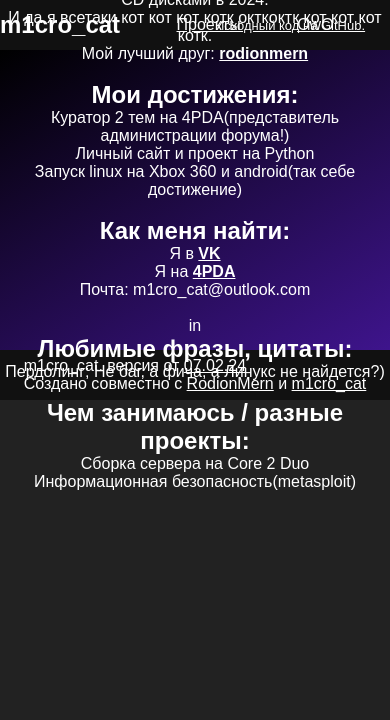
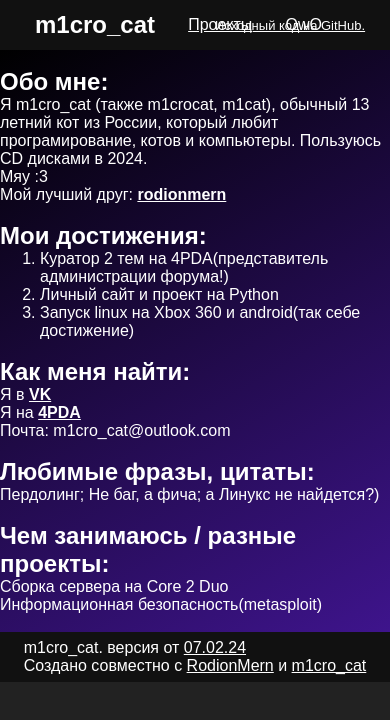
Before and after one commit to m1crocat/m1cro.is-a.dev, a plain HTML site: page index.html in a window 390 px wide. Drawn offline with Linux system fonts and the light colour scheme; a web font is replaced by a local one.

Commit message:
фиксы

```diff
--- a/index.html
+++ b/index.html
@@ -17,10 +17,10 @@
 		</div>
 	</nav>
 	<div class="main">
-		<div class="main__about">
+		<div class="main__about"><br>
 			<h2>Обо мне:</h2>
-			<p>Я m1cro_cat (также m1crocat, m1cat), обычный 13 летний кот из России, который любит програмирование, котов и компьютеры. Пользуюсь CD дисками в 2024.<br> И да я всетаки кот кот кот котк окткоктк кот кот кот котк. </p>
-						<p>Мой лучший друг: <strong><a href="https://github.com/rodionmern">rodionmern</a></strong></p><br>
+			<p>Я m1cro_cat (также m1crocat, m1cat), обычный 13 летний кот из России, который любит програмирование, котов и компьютеры. Пользуюсь CD дисками в 2024.<br>Мяу :3</p>
+			<p>Мой лучший друг: <strong><a href="https://github.com/rodionmern">rodionmern</a></strong></p><br>
 			<h2>Мои достижения:</h2>
 			<ol>
 			    <li>Куратор 2 тем на 4PDA(представитель администрации форума!)</li>
@@ -30,11 +30,11 @@
 			<h2>Как меня найти:</h2>
 			<p>Я в <b><a href="https://vk.com/m1cro_cat">VK</a></b></p>
 			<p>Я на <b><a href="https://4pda.to/forum/index.php?showuser=10810870">4PDA</a></b></p>
-			<p>Почта: m1cro_cat@outlook.com</p><br>in
+			<p>Почта: m1cro_cat@outlook.com</p><br>
 		  <h2>Любимые фразы, цитаты:</h2>
-		  <p>Пердолинг; Не баг, а фича, а Линукс не найдется?)</p><br>
+		  <p>Пердолинг; Не баг, а фича; а Линукс не найдется?)</p><br>
 		  <h2>Чем занимаюсь / разные проекты:</h2>
-		  <p>Сборка сервера на Core 2 Duo <br>Информационная безопасность(metasploit) <br></p>
+		  <p>Сборка сервера на Core 2 Duo <br>Информационная безопасность(metasploit) <br></p><br>
 		</div>
 	</div>
 	<footer>
--- a/styles.css
+++ b/styles.css
@@ -1,5 +1,5 @@
 @import url('https://fonts.googleapis.com/css2?family=Unbounded&display=swap');
-@media (max-width: 450px) {
+/* @media (max-width: 450px) {
 	.decoration {
 		display: none;
 	}
@@ -31,16 +31,15 @@
 		font-size: 16px;
 
 		width: auto;
-		height: 300px;
 	}
-}
+} */
 
 body {
 	background-color: #222;
 	font-family: 'Unbounded', sans-serif;
 } * {
 	margin: 0;
-	padding: 0;
+	/* padding: 0; */
 }
 
 a {
@@ -88,7 +87,7 @@ nav {
 
 	list-style: none;
 
-	width: 300px;
+	width: 200px;
 }
 
 .main {
```
Also changed, not shown: projects.html (+1 -1 lines).
